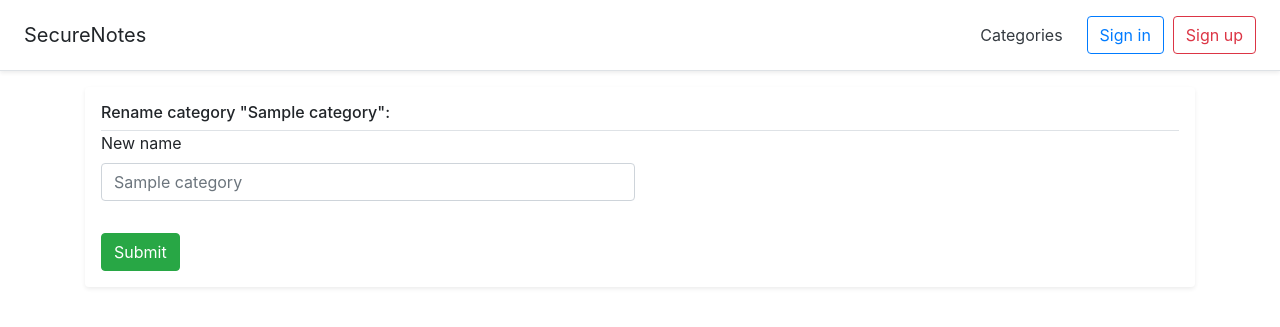
After one commit to stepanbal/securenotes, a Django app: page /category/rename/1/ in a window 1280 px wide. The commit adds this page. Shown: the top 327 px of the page. Run offline with Django 3.2, Linux system fonts and the light colour scheme; tables that the repository leaves empty hold one stand-in row (values such as "Sample post"); some libraries are stand-ins or nearby versions.

Commit message:
add rename of categories

```diff
--- a/notes/urls.py
+++ b/notes/urls.py
@@ -9,6 +9,7 @@ urlpatterns = [
     path('category/<int:cat_id>/', views.category_detail, name='category'),
     path('category/add/', views.category_add, name='category_add'),
     path('category/del/<int:cat_id>/', views.category_delete, name='category_delete'),
+    path('category/rename/<int:cat_id>/', views.category_rename, name='category_rename'),
     path('post/<int:post_id>/', views.post_detail, name='post'),
     path('post/add/', views.post_add, name='post_add'),
     path('post/del/<int:post_id>/', views.post_delete, name='post_delete'),
--- a/notes/views.py
+++ b/notes/views.py
@@ -43,6 +43,16 @@ def category_delete(request, cat_id):
     return HttpResponseRedirect(reverse('notes:index'))
 
 
+def category_rename(request, cat_id):
+    category = get_object_or_404(Category, pk=cat_id)
+    if request.method == 'POST':
+        category.name = request.POST['name']
+        category.save()
+        return HttpResponseRedirect(reverse('notes:index'))
+    else:
+        return render(request, 'notes/rename_category.html', {'category': category})
+
+
 def post_detail(request, post_id):
     post = get_object_or_404(Post, pk=post_id)
     context = {'post': post}
--- a/templates/notes/index.html
+++ b/templates/notes/index.html
@@ -17,6 +17,7 @@
       <p class="media-body pb-4 mb-0 small lh-125 border-bottom border-gray">
           <strong class="d-block text-gray-dark"><a href="{% url 'notes:category' category.id %}">{{ category.name }}</a></strong>
           <div class="text-right">
+            <a class="btn btn-outline-primary btn-sm" href="{% url 'notes:category_rename' category.id %}">Rename</a>
             <a class="btn btn-outline-danger btn-sm" href="{% url 'notes:category_delete' category.id %}">Delete</a>
           </div>
       </p>
--- /dev/null
+++ b/templates/notes/rename_category.html
@@ -0,0 +1,20 @@
+{% extends 'base.html' %}
+{% block title %}Add note{% endblock %}
+
+{% block content %}
+    <div class="my-3 p-3 bg-white rounded shadow-sm">
+    <h6 class="border-bottom border-gray pb-2 mb-0">Rename category "{{ category.name }}":</h6>
+    <form action="." method="post">
+        <div class="form-row">
+            <div class="form-group col-md-6">
+                <div class="form-group">
+                    <label for="name">New name</label>
+                    <input type="text" class="form-control" id="name" name="name" placeholder="{{ category.name }}" required>
+                </div>
+            </div>
+        </div>
+        {% csrf_token %}
+        <input class="btn btn-success" type="submit" value="Submit">
+    </form>
+    </div>
+{% endblock %}
```
